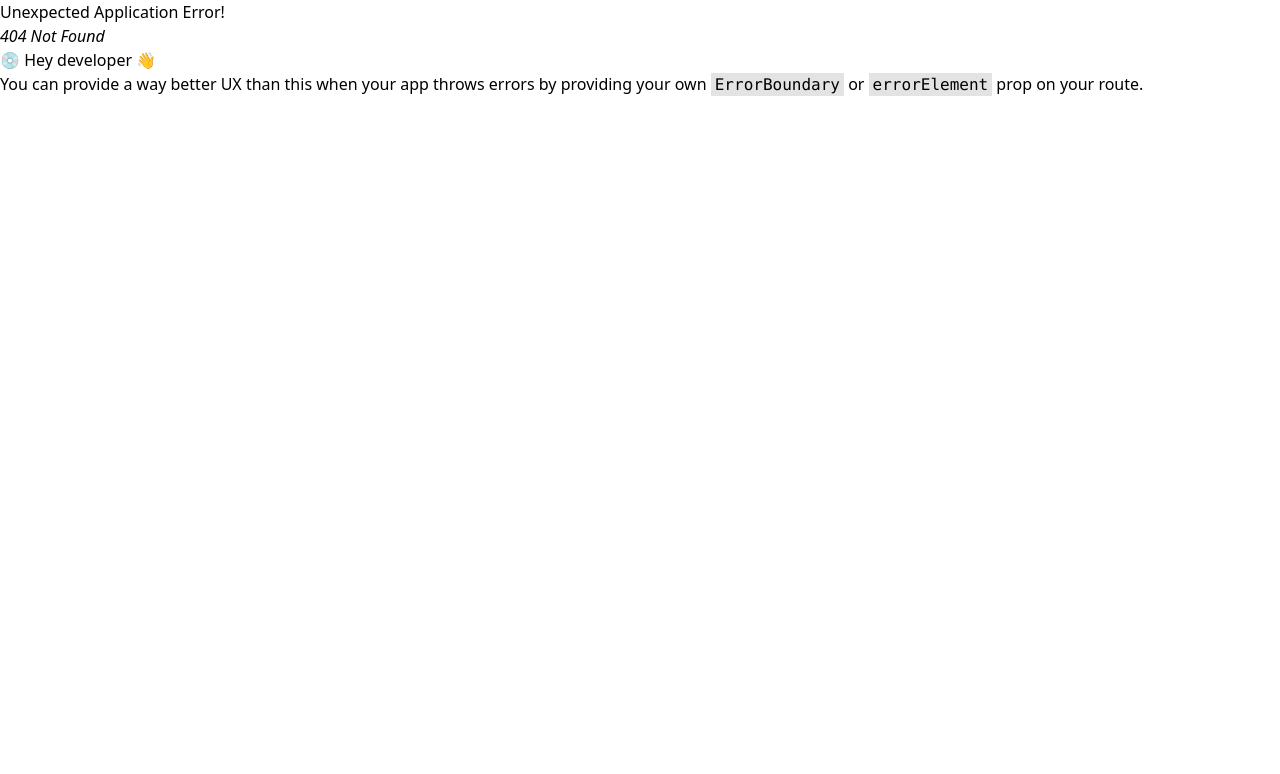
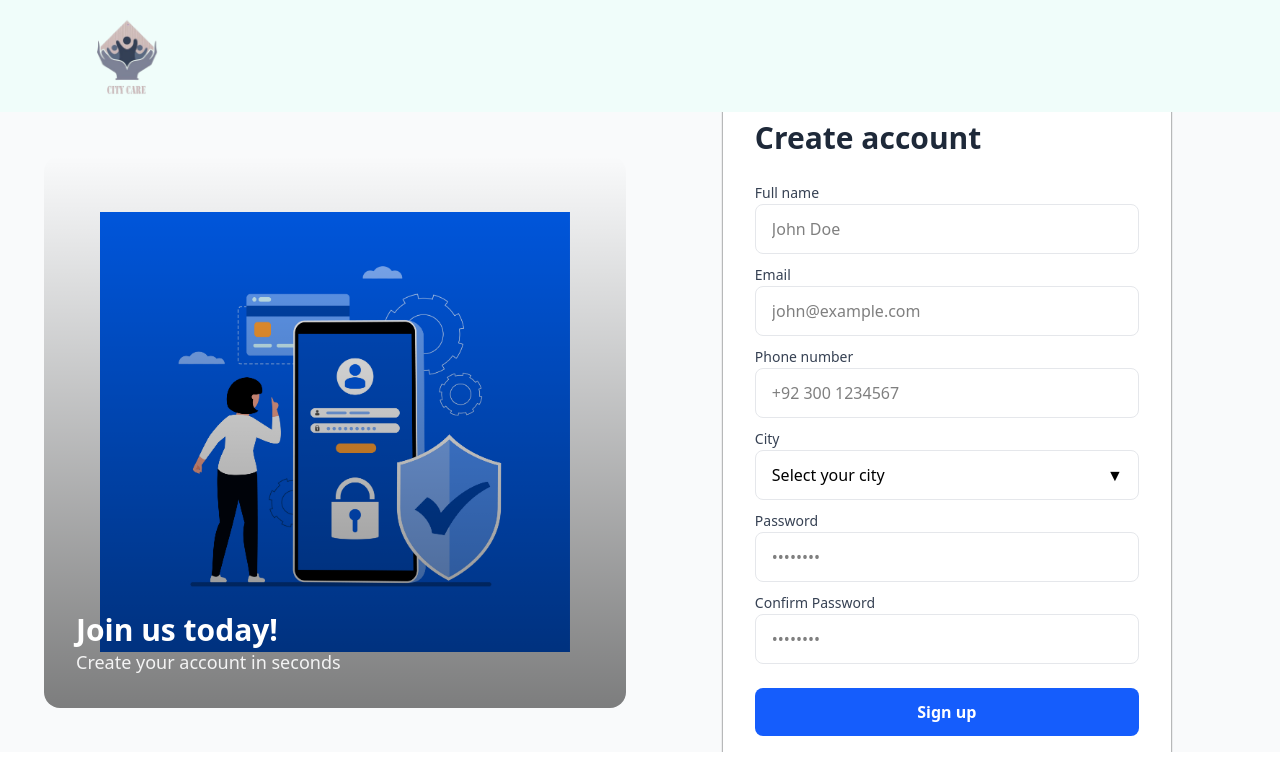
Before and after one commit to Haseeb358/CITY-CARE, a React (Vite) app in the folder frontend/: page /signup in a window 1280 px wide. Before the commit this address had no page. Shown: the top 774 px of the page. Built offline with nearby package versions, Linux system fonts and the light colour scheme.

Commit message:
add signup form with basic styling

```diff
--- a/frontend/src/App.jsx
+++ b/frontend/src/App.jsx
@@ -5,11 +5,16 @@ import PaymentPage from "./components/Payment/PaymentPage.jsx";
 import PaymentSuccess from "./components/Payment/PaymentSuccess.jsx";
 import PaymentFailure from "./components/Payment/PaymentFailure.jsx";
 import LoginPage from "./pages/LoginPage.jsx";
+import SignupPage from "./pages/SignupPage.jsx";
 function App() {
   const router = createBrowserRouter([
     {
       path: "/",
       element: <LoginPage />,
+    },
+    {
+      path: "/signup",
+      element: <SignupPage />,
     },
     {
       path: "/payment",
--- a/frontend/src/components/Auth/Login.jsx
+++ b/frontend/src/components/Auth/Login.jsx
@@ -4,21 +4,23 @@ const Login = () => {
       {/* Left side */}
       <div className="w-1/2 flex items-center justify-center">
         <div className="w-full max-w-md p-8 border-2 rounded-2xl">
-          <h1 className="text-4xl font-bold mb-6">Login</h1>
+          <h1 className="text-4xl font-bold mb-6 text-gray-950">Login</h1>
           <form className="flex flex-col gap-4 mb-5">
-            <label htmlFor="email">Email</label>
+            <label className="text-sm font-medium text-gray-700" htmlFor="email">Email</label>
             <input
               required
               id="email"
               type="email"
               className="w-full p-2 border rounded-sm"
+              placeholder="john@example.com"
             />
 
-            <label htmlFor="password">Password</label>
+            <label className="text-sm font-medium text-gray-700" htmlFor="password">Password</label>
             <input
               required
               id="password"
               type="password"
+              placeholder="••••••••"
               className="w-full p-2 border rounded-sm"
             />
 
@@ -35,7 +37,7 @@ const Login = () => {
           </form>
           <span>
             Don't have an account?{" "}
-            <a className="text-red-500 cursor-pointer">Sign up</a>
+            <a className="text-red-500 cursor-pointer" href="/signup">Sign up</a>
           </span>
         </div>
       </div>
--- /dev/null
+++ b/frontend/src/components/Auth/Signup.jsx
@@ -0,0 +1,158 @@
+import React from "react";
+
+const Signup = () => {
+  return (
+    <main className="flex h-[calc(100vh-160px)] p-11 gap-8 bg-gray-50 overflow-hidden">
+      {/* Left side - Image with overlay text */}
+      <div className="w-1/2 h-full relative rounded-2xl overflow-hidden p-14">
+        <img
+          src="/src/assets/signup.jpg"
+          alt="Signup"
+          className="w-full h-full object-cover"
+        />
+        <div
+          className="absolute inset-0 bg-linear-to-t from-black/50 to-transparent
+                      flex flex-col justify-end p-8 text-white"
+        >
+          <h2 className="text-3xl font-bold">Join us today!</h2>
+          <p className="text-lg opacity-90">Create your account in seconds</p>
+        </div>
+      </div>
+
+      {/* Right side - Form */}
+      <div className="w-1/2 flex items-center justify-center">
+        <div className="w-full max-w-md bg-white p-8 rounded-2xl shadow-black shadow-xs">
+          {/* Header */}
+          <div className="mt-10">
+            <h1 className="text-3xl font-bold text-gray-800">Create account</h1>
+          </div>
+
+          <form className="flex flex-col gap-2 mt-6">
+            {/* Full name */}
+            <div className="space-y-1.5">
+              <label className="text-sm font-medium text-gray-700">
+                Full name
+              </label>
+              <input
+                required
+                type="text"
+                placeholder="John Doe"
+                className="w-full px-4 py-3 border border-gray-200 rounded-lg
+                         focus:ring-2 focus:ring-blue-200 focus:border-blue-400
+                         outline-none transition"
+              />
+            </div>
+
+            {/* Email */}
+            <div className="space-y-1.5">
+              <label className="text-sm font-medium text-gray-700">Email</label>
+              <input
+                required
+                type="email"
+                placeholder="john@example.com"
+                className="w-full px-4 py-3 border border-gray-200 rounded-lg
+                         focus:ring-2 focus:ring-blue-200 focus:border-blue-400
+                         outline-none transition"
+              />
+            </div>
+
+            {/* Phone */}
+            <div className="space-y-1.5">
+              <label className="text-sm font-medium text-gray-700">
+                Phone number
+              </label>
+              <input
+                required
+                type="tel"
+                placeholder="+92 300 1234567"
+                className="w-full px-4 py-3 border border-gray-200 rounded-lg
+                         focus:ring-2 focus:ring-blue-200 focus:border-blue-400
+                         outline-none transition"
+              />
+            </div>
+
+            {/* City */}
+            <div className="space-y-1.5">
+              <label className="text-sm font-medium text-gray-700">City</label>
+              <div className="relative">
+                <select
+                  required
+                  defaultValue=""
+                  className="w-full px-4 py-3 border border-gray-200 rounded-lg
+                           bg-white appearance-none cursor-pointer
+                           focus:ring-2 focus:ring-blue-200 focus:border-blue-400
+                           outline-none transition"
+                >
+                  <option value="" disabled>
+                    Select your city
+                  </option>
+                  <option value="Lahore">Lahore</option>
+                  <option value="Karachi">Karachi</option>
+                  <option value="Peshawar">Peshawar</option>
+                </select>
+                <div className="absolute right-4 top-1/2 -translate-y-1/2 pointer-events-none">
+                  ▼
+                </div>
+              </div>
+            </div>
+
+            {/* Password */}
+            <div className="space-y-1.5">
+              <label className="text-sm font-medium text-gray-700">
+                Password
+              </label>
+              <input
+                required
+                type="password"
+                placeholder="••••••••"
+                className="w-full px-4 py-3 border border-gray-200 rounded-lg
+                         focus:ring-2 focus:ring-blue-200 focus:border-blue-400
+                         outline-none transition"
+              />
+            </div>
+
+            {/* Confirm Password */}
+            <div className="space-y-1.5">
+              <label className="text-sm font-medium text-gray-700">
+                Confirm Password
+              </label>
+              <input
+                required
+                type="password"
+                placeholder="••••••••"
+                className="w-full px-4 py-3 border border-gray-200 rounded-lg
+                         focus:ring-2 focus:ring-blue-200 focus:border-blue-400
+                         outline-none transition"
+              />
+            </div>
+
+            {/* Submit Button */}
+            <button
+              type="submit"
+              className="w-full bg-blue-600 text-white font-semibold py-3 px-4
+                       rounded-lg hover:bg-blue-700 active:bg-blue-800
+                       transition duration-200 transform hover:scale-[1.02]
+                       focus:ring-4 focus:ring-blue-200 mt-4 cursor-pointer"
+            >
+              Sign up
+            </button>
+          </form>
+
+          {/* Footer */}
+          <p className="text-center text-gray-600 mt-6">
+            Already have an account?{" "}
+            <a
+              className="text-blue-600 font-medium hover:text-blue-700
+                        hover:underline cursor-pointer transition"
+              href="/"
+            >
+              Sign in
+            </a>
+          </p>
+        </div>
+      </div>
+    </main>
+  );
+};
+
+export default Signup;
--- a/frontend/src/components/Navbar/Navbar.jsx
+++ b/frontend/src/components/Navbar/Navbar.jsx
@@ -1,17 +1,21 @@
-import React from 'react'
+import React from "react";
 
 const Navbar = () => {
   return (
-    <div className='h-36 flex items-center px-8 bg-gray-200 shadow-md'>  {/* Navbar container */}
-  <div className='h-32 w-48'>  {/* Slightly smaller than navbar */}
-    <img
-      src='/src/assets/logo.png'
-      alt='Logo'
-      className='w-full h-full object-contain'  /* Image fits in box */
-    />
-  </div>
-</div>
-  )
-}
+    <div className="h-28 flex items-center px-8 bg-teal-50 shadow-md">
+      {" "}
+      {/* Navbar container */}
+      <div className="h-28 w-48">
+        {" "}
+        {/* Slightly smaller than navbar */}
+        <img
+          src="/src/assets/logo.png"
+          alt="Logo"
+          className="w-full h-full object-contain" /* Image fits in box */
+        />
+      </div>
+    </div>
+  );
+};
 
-export default Navbar
+export default Navbar;
--- /dev/null
+++ b/frontend/src/pages/SignupPage.jsx
@@ -0,0 +1,13 @@
+import React from 'react'
+import Navbar from '../components/Navbar/Navbar'
+import Login from '../components/Auth/Login'
+import Signup from '../components/Auth/Signup'
+
+const SignupPage = () => {
+  return <>
+  <Navbar />
+  <Signup />
+  </>
+}
+
+export default SignupPage
```
Also changed, not shown: frontend/src/assets/Signup.jpg (added), frontend/src/assets/login-image.png.
